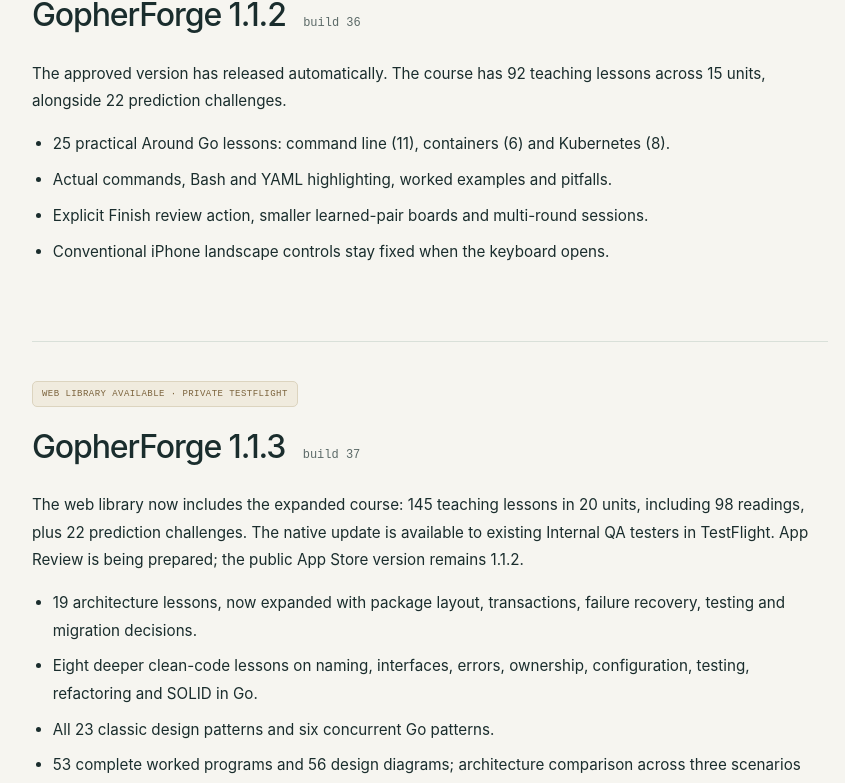
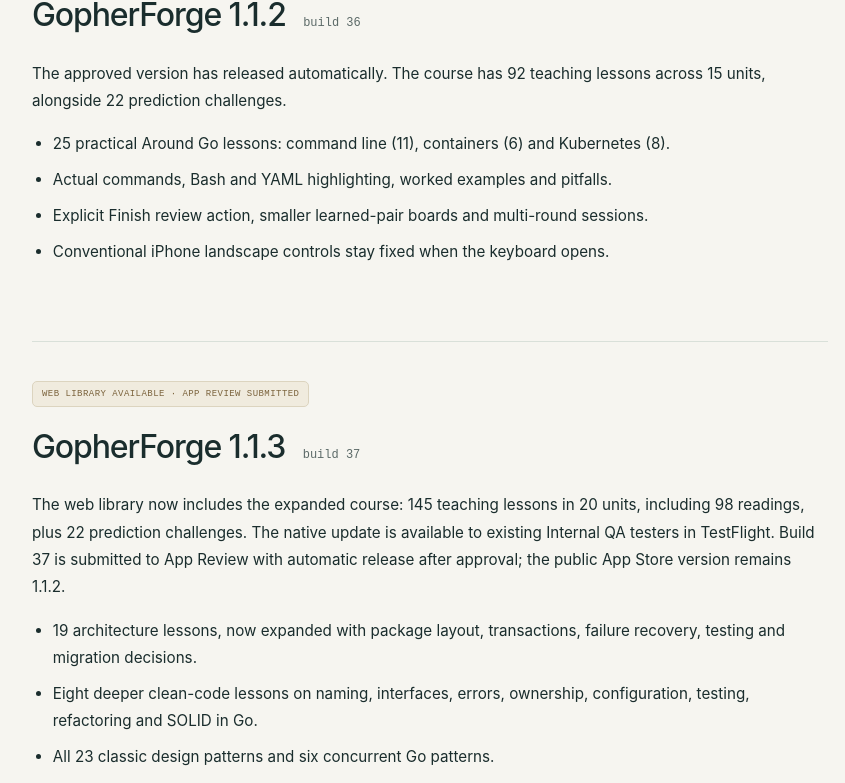
Before and after one commit to sergii-ziborov/GopherForge, a Next.js app in the folder website/: page /updates in a window 1280 px wide. Shown: the part 496-1279 px from the top of the page, without its empty margins (210-1055 px from the left). Built offline with nearby package versions, Linux system fonts and the light colour scheme.

Commit message:
Submit expanded 1.1.3 course to Apple with verified product assets

```diff
--- a/website/src/app/updates/page.tsx
+++ b/website/src/app/updates/page.tsx
@@ -45,7 +45,7 @@
       </section>
       <section className="release" id="next-release">
         <span className="release-badge muted">
-          WEB LIBRARY AVAILABLE · PRIVATE TESTFLIGHT
+          WEB LIBRARY AVAILABLE · APP REVIEW SUBMITTED
         </span>
         <h2>
           GopherForge 1.1.3 <small>build 37</small>
@@ -54,8 +54,8 @@
           The web library now includes the expanded course: 145 teaching lessons
           in 20 units, including 98 readings, plus 22 prediction challenges. The
           native update is available to existing Internal QA testers in
-          TestFlight. App Review is being prepared; the public App Store version
-          remains 1.1.2.
+          TestFlight. Build 37 is submitted to App Review with automatic release
+          after approval; the public App Store version remains 1.1.2.
         </p>
         <ul>
           <li>
```
Also changed, not shown: 25 other files (tests, documents, lock files or other folders).
